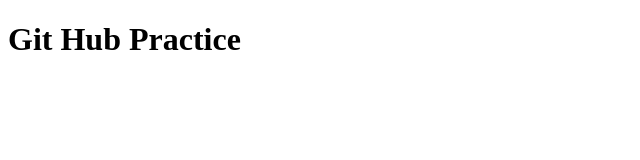
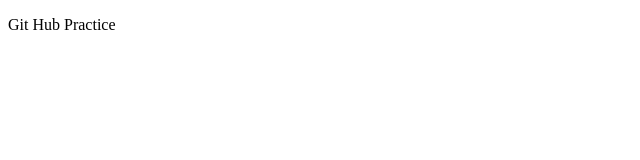
Before and after one commit to calebclancy/githerdone, a plain HTML site: page index.htm in a window 1280 px wide. Shown: the whole page, without its empty margins (0-640 px from the left). Drawn offline with Linux system fonts and the light colour scheme.

Commit message:
thanks for the commit

```diff
--- a/index.htm
+++ b/index.htm
@@ -7,7 +7,7 @@
     <title>Document</title>
 </head>
 <body>
-    <h1>Git Hub Practice</h1>
+    <p> Git Hub Practice</p>
 
 </body>
 </html>
```
Also changed, not shown: styles.css (added).
